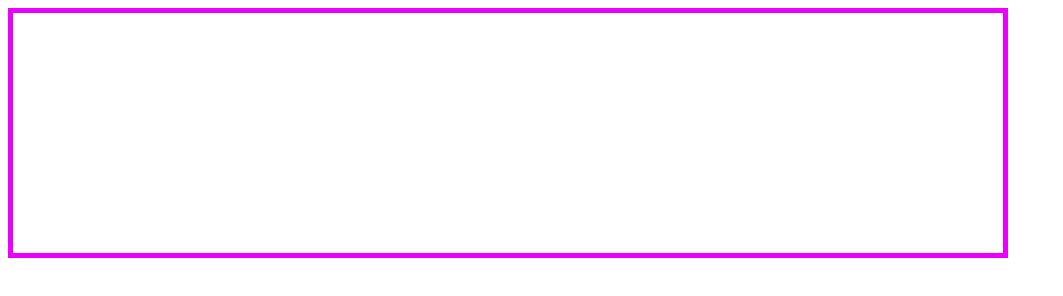
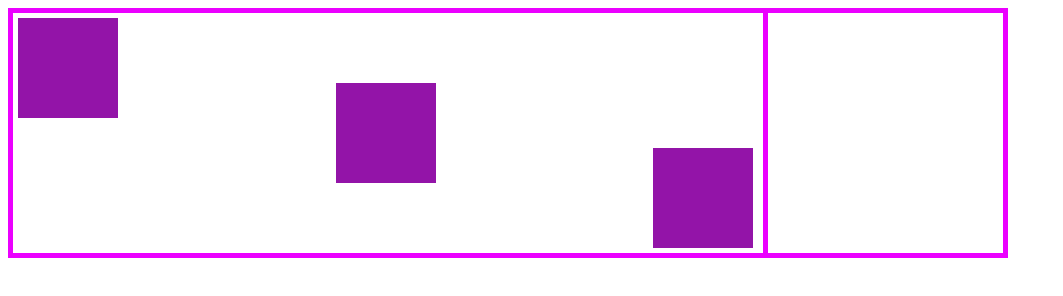
Before and after one commit to bushra98-baghesh/Task, a plain HTML site: page Task/index.html in a window 1280 px wide. Shown: the whole page, without its empty margins (0-1063 px from the left). Drawn offline with Linux system fonts and the light colour scheme.

Commit message:
Update index.html

```diff
--- a/Task/index.html
+++ b/Task/index.html
@@ -1,3 +1,4 @@
+
 <!DOCTYPE html>
 <html lang="en">
   <head>
@@ -13,18 +14,18 @@
   </head>
   <body>
     <div class="flex-container">
-      <div class="item-1">
-        <div class="div1">
+      <div class="boxes-container">
+        <div class="flex-start">
           <div></div>
         </div>
-        <div class="div2">
+        <div class="justify-center">
           <div></div>
         </div>
-        <div class="div3">
+        <div class="flex-end">
           <div></div>
         </div>
       </div>
-      <div class="item-2"></div>
+      <div class="empty-container"></div>
     </div>
   </body>
 </html>
```
